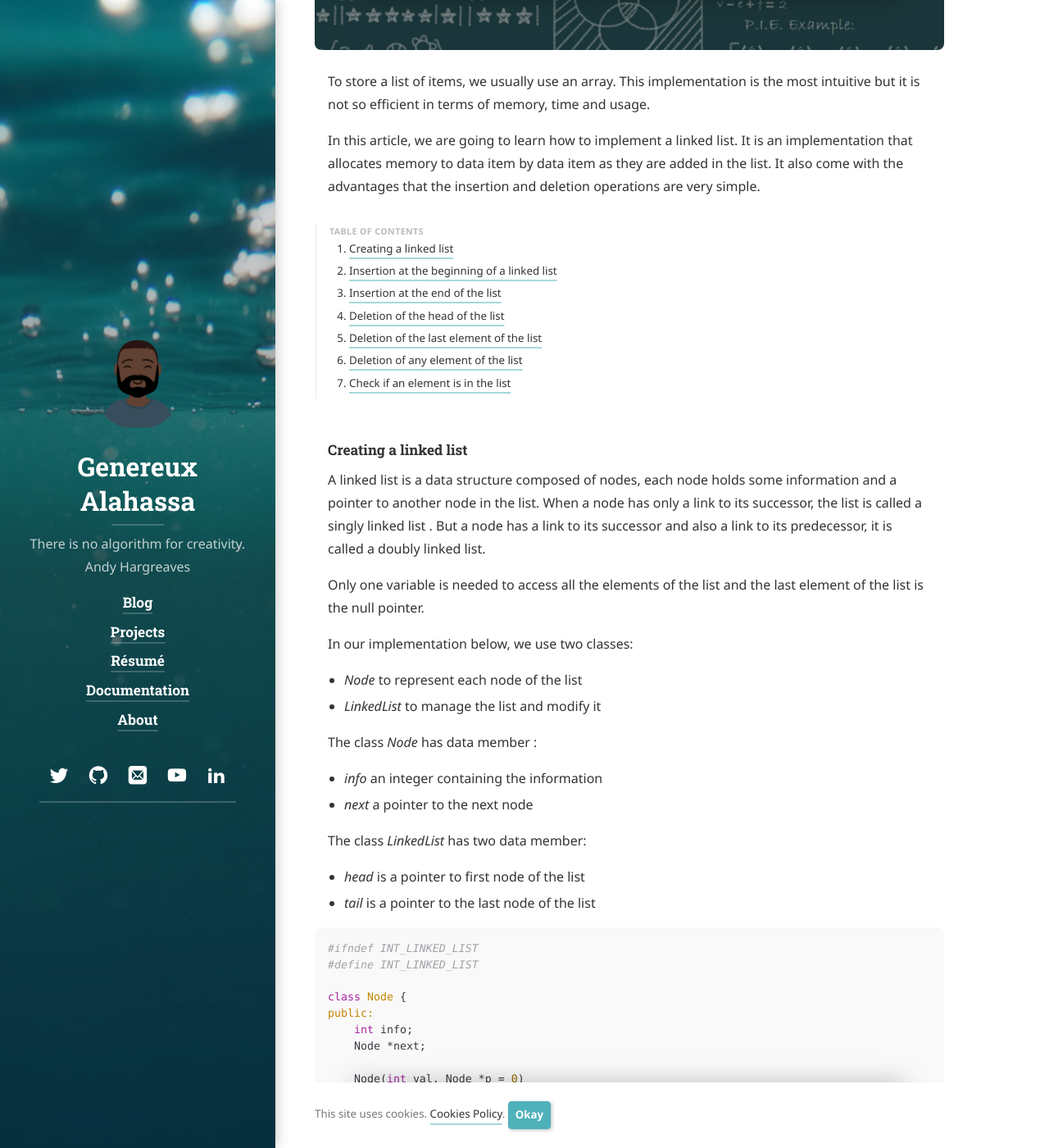
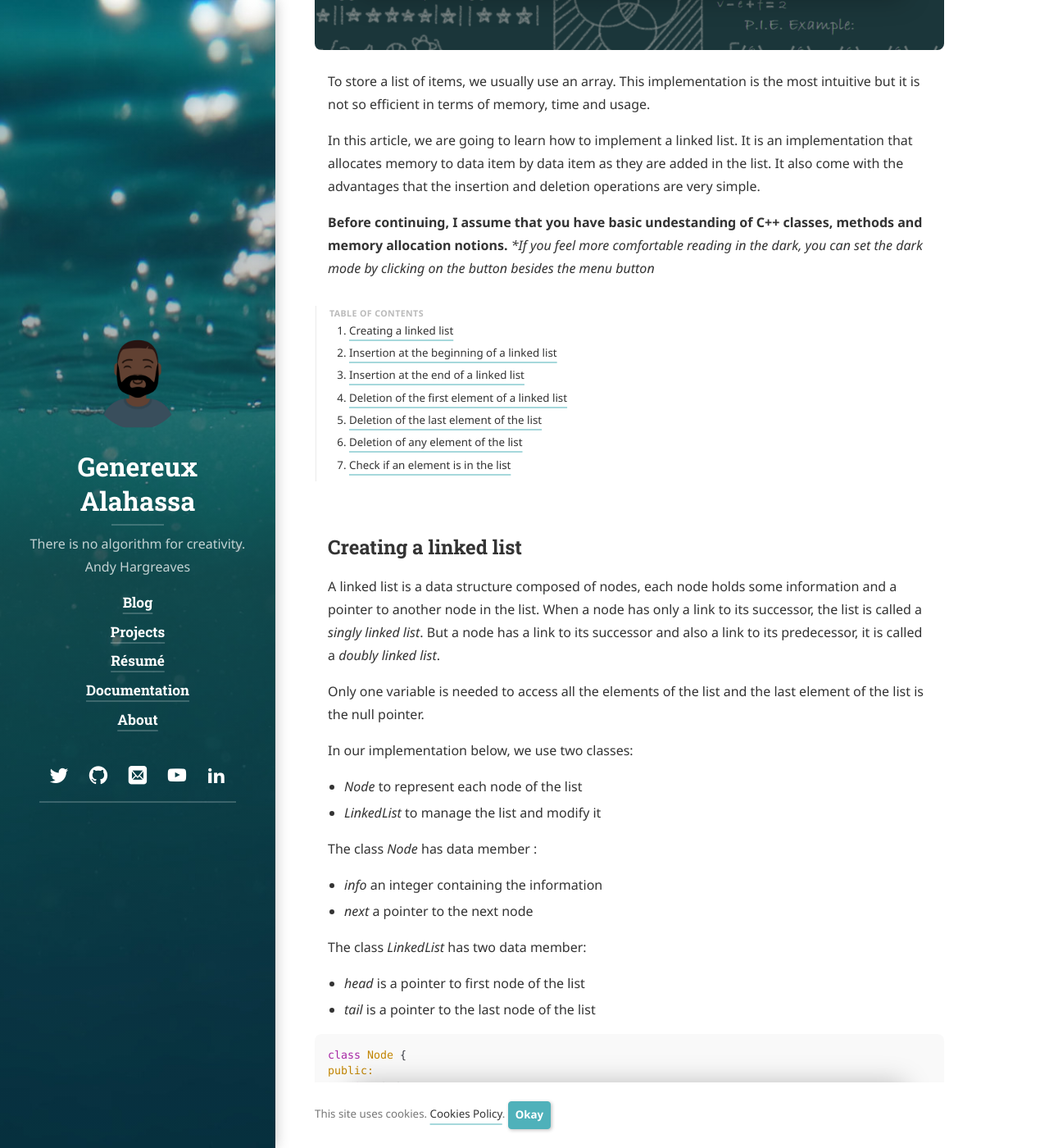
Before and after one commit to wilofice/genereux.github.io, a Jekyll site: the page built from coding/algorithms/_posts/2021-12-09-linked-list-cpp.md, in a window 1280 px wide and 1400 px high, scrolled down 593 px. Shown: the whole window at 82% size. Built offline with Jekyll 4.4.1, drawn with Linux system fonts in a browser that asks for light colours; cached includes are drawn as plain includes; nearby versions of some CDN libraries; some web fonts are replaced; library files that are not in the unit come from our copies; comment, search, counter and statistics services are not loaded; some of the changed text lies outside the part shown.

Commit message:
Clean up files

```diff
--- a/coding/algorithms/_posts/2021-12-05-linked-list-cpp.md
+++ b/coding/algorithms/_posts/2021-12-09-linked-list-cpp.md
@@ -4,18 +4,22 @@ title: Linked list in C++
 image:
   path:    /assets/img/posts/tutorials/data-structure-linked-list.png
 comments: true
+tags: [data structures, linked lists]
 ---
 
 To store a list of items, we usually use an array. This implementation is the most intuitive but it is not so efficient in terms of memory, time and usage.
 
 In this article, we are going to learn how to implement a linked list. It is an implementation that allocates memory to data item by data item as they are added in the list. It also come with the advantages that the insertion and deletion operations are very simple.
 
+**Before continuing, I assume that you have basic undestanding of C++ classes, methods and memory allocation notions.**
+**If you feel more comfortable reading in the dark, you can set the dark mode by clicking on the button besides the menu button*
+
 1. toc
 {:toc}
 
-#### Creating a linked list
+## Creating a linked list
 
-A linked list is a data structure composed of nodes, each node holds some information and a pointer to another node in the list. When a node has only a link to its successor, the list is called a singly linked list . But a node has a link to its successor and also a link to its predecessor, it is called a doubly linked list.
+A linked list is a data structure composed of nodes, each node holds some information and a pointer to another node in the list. When a node has only a link to its successor, the list is called a *singly linked list*. But a node has a link to its successor and also a link to its predecessor, it is called a *doubly linked list*.
 
 Only one variable is needed to access all the elements of the list and the last element of the list is the null pointer.
 
@@ -33,9 +37,6 @@ The class *LinkedList* has two data member:
 
 
 ~~~c++
-#ifndef INT_LINKED_LIST
-#define INT_LINKED_LIST
-
 class Node {
 public:
     int info;
@@ -113,7 +113,7 @@ void LinkedList::addToTail(int info){
 }
 ~~~
 
-#### Deletion of the head of the list
+## Deletion of the first element of a linked list
 
 Deleting of the dead of a linked list:
 - First we check if the list has only two nodes. That would mean that *head* is equal to *tail*
@@ -139,7 +139,7 @@ int LinkedList::deleteFromHead() {
 ~~~
 
 
-#### Deletion of the last element of the list
+## Deletion of the last element of the list
 
 Deleting the last element of a linked list is performed with the following steps:
 - We save in a temporary variable, *tmp*  the value of the current tail of the list.
@@ -171,11 +171,13 @@ int LinkedList::deleteFromTail() {
 ~~~
 
 
-#### Deletion of any element of the list
+## Deletion of any element of the list
 
 Deleting any element of the list is performed by following these septs:
-- We check of course if head is null . In that case, no action needed.
-- Otherwise we look for the previous element .
+- We check of course if *head* is null . In that case, no action needed.
+- Otherwise we look for the element preceding the one we want to delete.
+- Before we check if the element to delete is at the head of the list, then  *head* becomes the second element of the list (and we make sure we properly delete the element from the memory)
+- If that's not the case, we iterate over each element of the linked list until we stop before the element we want to delete : that is *previous*
 - Then we update our linked list variables *tail* and *head* so that our list remains consistant
 
 ~~~c++
@@ -204,7 +206,7 @@ void LinkedList::deleteNode(int val){
 }
 ~~~
 
-#### Check if an element is in the list
+## Check if an element is in the list
 
 To check if a value is in the linked list, we iterate over each element to check if the value exists. The value does not exist in the list if we iterate over the list until we hit the last element (*null*)
 
```
Also changed, not shown: other parts of coding/algorithms/_posts/2021-12-09-linked-list-cpp.md (+3 -4 lines), coding/algorithms/_posts/2021-12-05-time-complexity.md (+7 -3 lines), index.md (+8 -7 lines), projects.md (+1 -1 lines).
